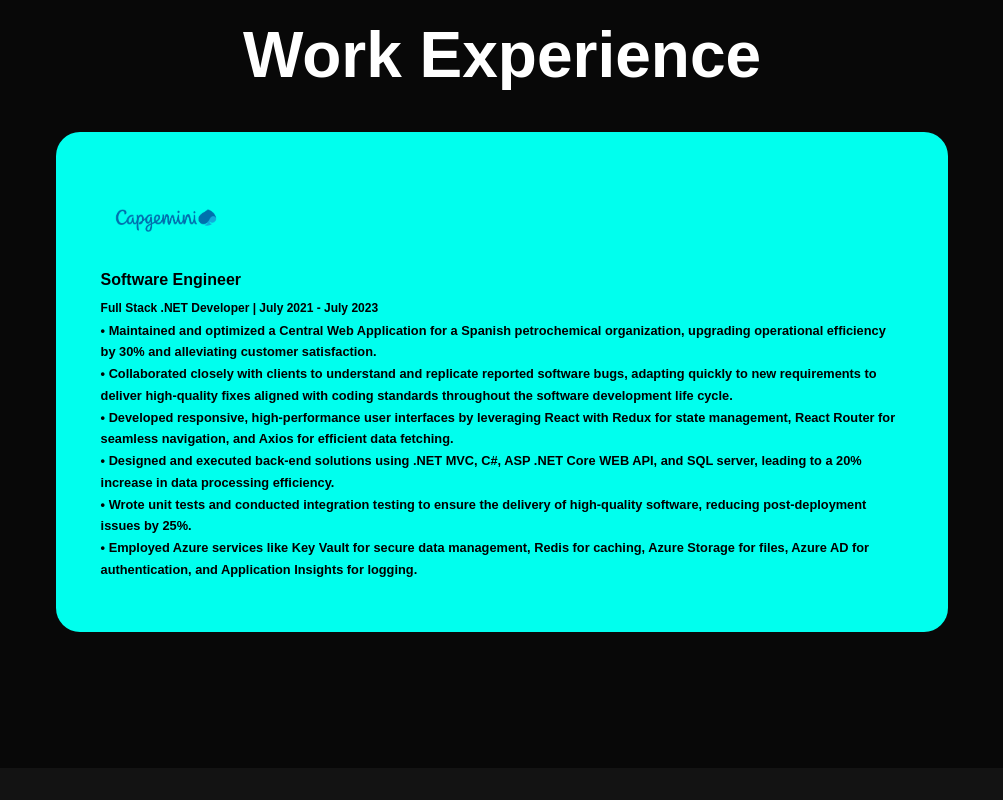
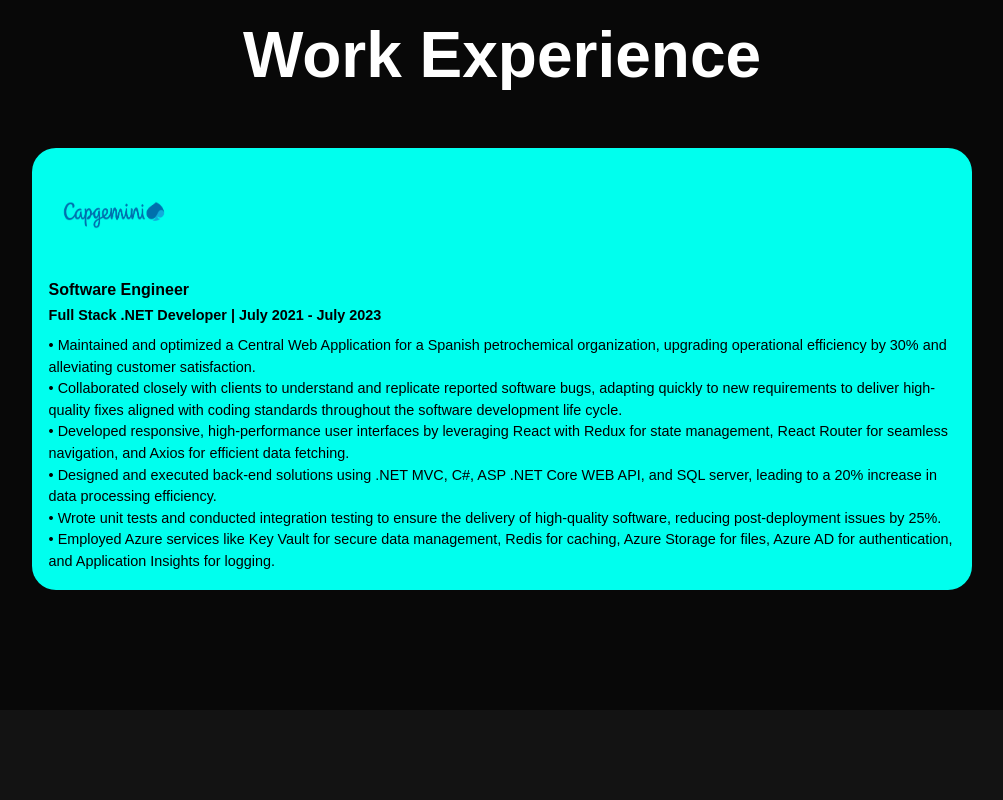
Before and after one commit to Shuchi99/Portfolio, a plain HTML site: page index.html in a window 1280 px wide. Shown: the part 2000-2800 px from the top of the page, without its empty margins (138-1141 px from the left). Drawn offline with nearby package versions, Linux system fonts and the light colour scheme.

Commit message:
Updated with some fixes

```diff
--- a/index.html
+++ b/index.html
@@ -111,7 +111,7 @@
     <div class="projects-container">
         <div class="project-box">
             <div class="project-info">
-                <img src="Images/cg.jpg" height="130" width="130" alt="Python logo" />
+                <img src="Images/cg.jpg" class="project-logo" alt="Capgemini Logo" />
                 <!-- <h4>Capgemini Technology Services India Limited</h4><br> -->
                 <h4>Software Engineer</h4>
                 <h3>Full Stack .NET Developer | July 2021 - July 2023</h3>
@@ -128,32 +128,6 @@
                     authentication, and Application Insights for logging.</p>
             </div>
         </div>
-<!--
-        <div class="project-box">
-            <div class="project-info">
-                <h4>Dynamic Attendance Monitoring</h4>
-                <p>Lorem ipsum dolor sit amet consectetur adipisicing elit. Ad suscipit sint unde maxime qui commodi quis, vel quos iure possimus, repellendus, nostrum veniam minus rem facilis dolorem pariatur doloremque deserunt!</p>
-            </div>
-        </div>
-
-        <div class="project-box">
-            <div class="project-info">
-                <h4>Taco DB</h4>
-                <p>Lorem ipsum dolor sit amet consectetur adipisicing elit. Ad suscipit sint unde maxime qui commodi quis, vel quos iure possimus, repellendus, nostrum veniam minus rem facilis dolorem pariatur doloremque deserunt!</p>
-            </div>
-        </div>
-        <div class="project-box">
-            <div class="project-info">
-                <h4>Cricket Outcome Prediction</h4>
-                <p>Lorem ipsum dolor sit amet consectetur adipisicing elit. Ad suscipit sint unde maxime qui commodi quis, vel quos iure possimus, repellendus, nostrum veniam minus rem facilis dolorem pariatur doloremque deserunt!</p>
-            </div>
-        </div>
-        <div class="project-box">
-            <div class="project-info">
-                <h4>Dance Choreography website</h4>
-                <p>Lorem ipsum dolor sit amet consectetur adipisicing elit. Ad suscipit sint unde maxime qui commodi quis, vel quos iure possimus, repellendus, nostrum veniam minus rem facilis dolorem pariatur doloremque deserunt!</p>
-            </div>
-        </div> -->
     </div>
 </section>
 <section class="workexperience" id="projects">
@@ -187,8 +161,7 @@
                 <div class="rating"></div>
                 <p>• Engineered a facial recognition attendance system that operates with a 90% success rate using webcam technology,
                     elevating record-keeping efficiency by minimizing manual input time across user sessions.<br><br>
-                    • Reinforced literature survey by analyzing 45 reputable sources which led to identification of key trends and insights that
-                    directly informed the project’s strategic direction.<br><br>
+                    • Reinforced literature survey by analyzing 45 reputable sources which led to identification of key trends and insights.<br><br>
                     • Increased image recognition efficiency by 15% using grayscale image processing.</p>
             </div>
             <div class="workexp-item">
@@ -218,20 +191,20 @@
                 <i class='bx bx-current-location' ></i>
             </div>
             <h3>ADDRESS</h3>
-            <p>Buffalo, New York 14214</p>
+            <p>Buffalo, NY 14214</p>
         </div>
         <div class="contact-item">
             <div class="icon-circle">
                 <i class='bx bxs-contact'></i>
             </div>
-            <h3>CONTACT NUMBER</h3>
+            <h3>CONTACT</h3>
             <p>+1-716-697-7844</p>
         </div>
         <div class="contact-item">
             <div class="icon-circle">
                 <i class='bx bx-envelope' ></i>
             </div>
-            <h3>EMAIL ADDRESS</h3>
+            <h3>EMAIL</h3>
             <p>shuchi1999@gmail.com</p>
         </div>
     </div>
--- a/style.css
+++ b/style.css
@@ -390,12 +390,17 @@ span{
     gap: 2.5rem;
 }
 .project-box{
+    display: flex;
+    flex-direction: column;
     background-color: var(--main-color);
-    height: 500px;
+    /* height: 500px; */
     border-radius: 3rem;
     border: 5px solid transparent;
     cursor: pointer;
     transition: 0.4s ease-in-out;
+    width: 100%;
+    padding: 2rem; /* Adjust padding for consistent spacing */
+    margin: 2rem auto; /* Center the box with margin */
 }
 .project-box:hover{
     /* background: white; */
@@ -407,27 +412,39 @@ span{
     display: flex;
     flex-direction: column;
     text-align: left;
-    max-height: 200px;
-    justify-content: left;
-    align-items: baseline;
-    padding: 5rem 5rem;
+    /* max-height: 300px; */
+    justify-content: flex-start;
+    align-items: flex-start;
+    /* padding: 2rem 3rem; */
+    max-height: auto;
+}
+.project-logo {
+    width: 130px;
+    height: 100px;
+    border-radius: 50%;
+    margin-bottom: 1.5rem;
+    align-self: flex-start;
 }
 .project-info h4{
     font-size:  2rem;
-    font-weight: 800;
-    line-height: 2;
+    font-weight: 700;
+    /* line-height: 2; */
+    margin: 0.5rem 0;
 }
 .project-info h3{
-    font-size:  1.5rem;
-    font-weight: 800;
-    line-height: 2;
+    font-size:  1.8rem;
+    font-weight: 600;
+    /* line-height: 2; */
+    margin: 0.5rem 0;
+
 }
 .project-info p{
-    font-size: 1.6rem;
-    font-weight: 600;
-    max-height: 100px;
-    line-height: 1.7;
-    margin: auto;
+    font-size: 1.8rem;
+    font-weight: 500;
+    /* max-height: auto; */
+    line-height: 1.5;
+    /* margin: auto; */
+    margin-top: 1rem;
 }
 .workexperience{
     background: var(--second-bg-color);
@@ -539,12 +556,12 @@ span{
 }
 .contact{
     min-height: 65vh;
-    padding: 10rem 12% 10rem;
+    padding: 5rem 12% 5rem;
 }
 .contact-section {
     display: flex;
-    justify-content: space-around;
-    align-items: center;
+    justify-content: space-evenly;
+    /* align-items: center; */
     padding: 20px;
 }
 
@@ -581,9 +598,19 @@ span{
         font-size: 50%;
     }
     .projects-container{
-        padding-bottom: 7rem;
+        padding-bottom: 3rem;
         grid-template-columns: repeat(1,1fr);
-        margin: 0 5rem;
+        margin: 0 2rem;
+    }
+    .projects-container .project-box{
+        word-wrap: break-word; /* Break long words */
+        overflow-wrap: break-word; /* Handle text wrapping */
+        text-align: justify; /* Align text neatly */
+        padding: 1.5rem;
+    }
+    .project-box {
+        overflow: hidden; /* Ensure text does not overflow the box */
+        max-width: 100%; /* Ensure it fits the container */
     }
 }
 @media(max-width:991px){
```
